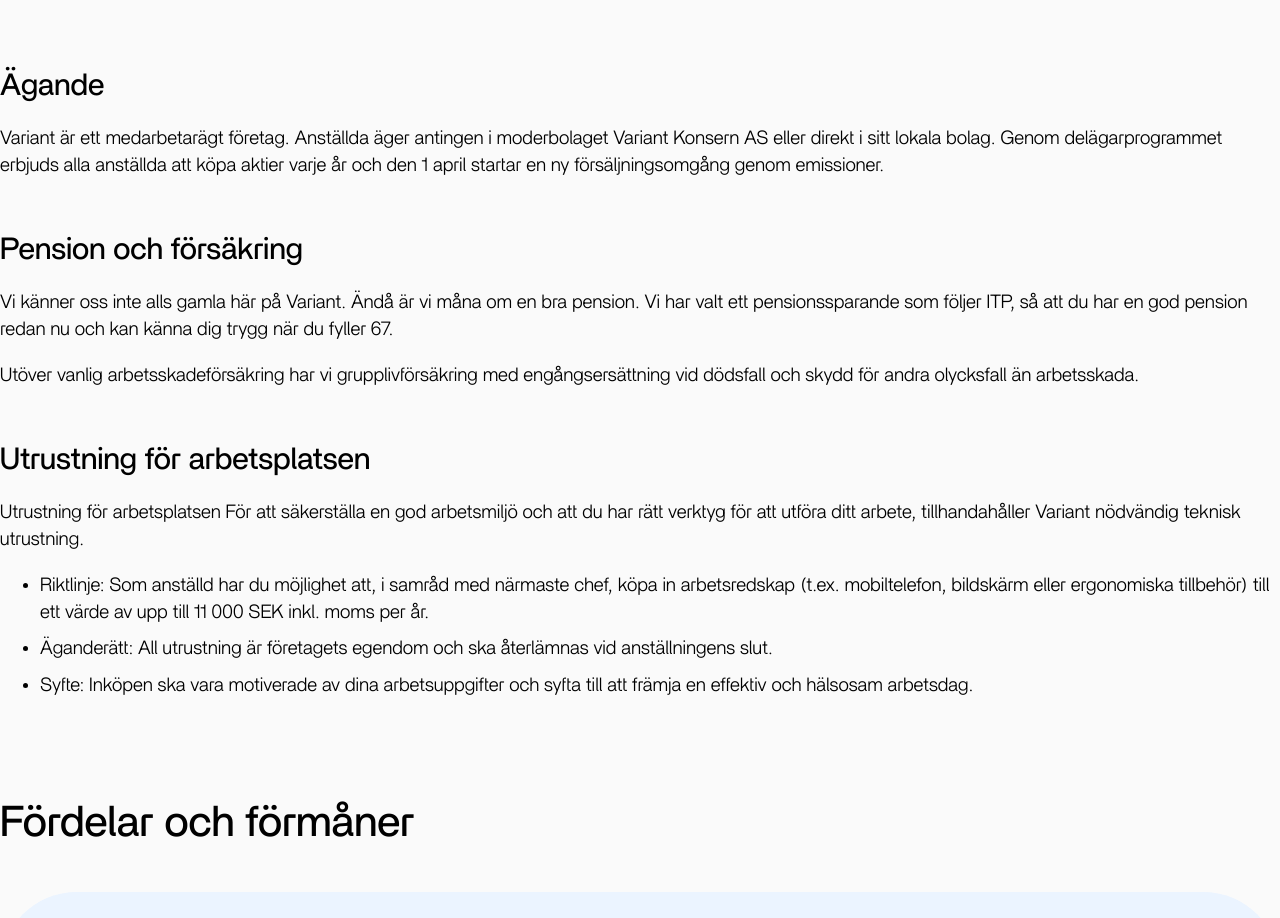
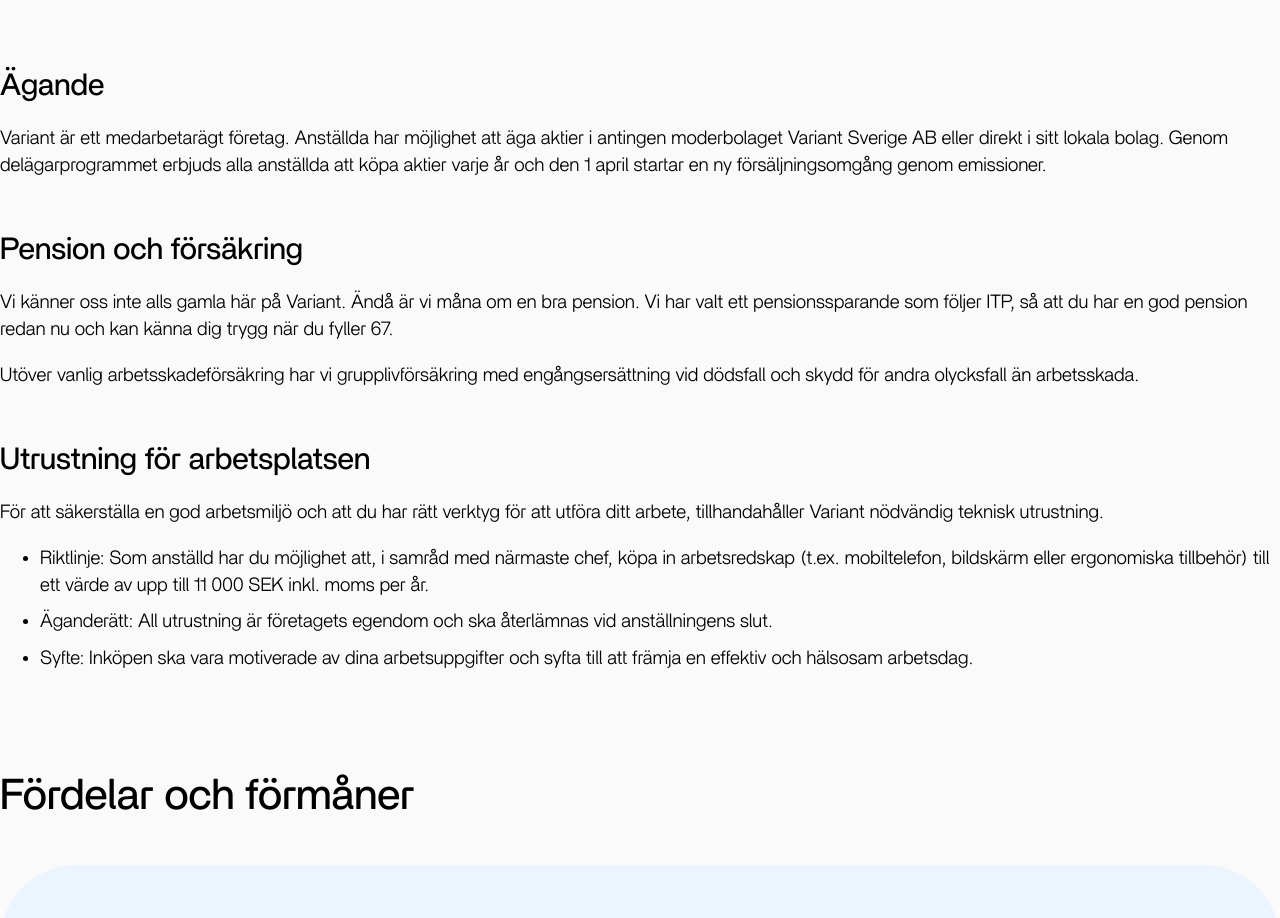
Before and after one commit to varianter/handbook-se, a Next.js app: page / in a window 1280 px wide. Shown: the part 8960-9878 px from the top of the page. Built offline with nearby package versions, Linux system fonts and the light colour scheme.

Commit message:
Update index.mdx
Refine sustainability and ownership sections for clarity and conciseness

```diff
--- a/pages/index.mdx
+++ b/pages/index.mdx
@@ -131,7 +131,7 @@
 
 #### Mijöpolicy
 
-Hållbarhet betyder väldigt mycket för oss. Det är jämställdhet i arbetslivet, en hållbar arbetsdag, och att se till planeten och dess resurser. Vi vill att de val vi gör begränsar vårt klimatavtryck. Vi ska skapa en kultur där vi är nyfikna, ställer frågor och gör bra val. Vi sätter upp årliga mål för att minska vår belastning på miljön, vi sorterar och följer upp vårt eget avfall, energiförbrukning och resor med flyg och bil. Hållbarhetschefen ansvarar för att följa upp och hantera detta.
+Hållbarhet betyder väldigt mycket för oss. Det är jämställdhet i arbetslivet, en hållbar arbetsdag, och att se till planeten och dess resurser. Vi vill att de val vi gör begränsar vårt klimatavtryck. Vi ska skapa en kultur där vi är nyfikna, ställer frågor och gör bra val. Vi sätter upp årliga mål för att minska vår belastning på miljön, vi sorterar och följer upp vårt eget avfall, energiförbrukning och resor med flyg och bil.
 
 #### Praktik och trainees
 
@@ -226,8 +226,7 @@
 
 ### Ägande
 
-Variant är ett medarbetarägt företag. Anställda äger antingen i moderbolaget Variant Konsern AS eller direkt i sitt lokala bolag. Genom delägarprogrammet erbjuds alla anställda
-att köpa aktier varje år och den 1 april startar en ny försäljningsomgång genom emissioner.
+Variant är ett medarbetarägt företag. Anställda har möjlighet att äga aktier i antingen moderbolaget Variant Sverige AB eller direkt i sitt lokala bolag. Genom delägarprogrammet erbjuds alla anställda att köpa aktier varje år och den 1 april startar en ny försäljningsomgång genom emissioner.
 
 ### Pension och försäkring
 
@@ -237,7 +236,7 @@
 
 ### Utrustning för arbetsplatsen
 
-Utrustning för arbetsplatsen För att säkerställa en god arbetsmiljö och att du har rätt verktyg för att utföra ditt arbete, tillhandahåller Variant nödvändig teknisk utrustning.
+För att säkerställa en god arbetsmiljö och att du har rätt verktyg för att utföra ditt arbete, tillhandahåller Variant nödvändig teknisk utrustning.
 * Riktlinje: Som anställd har du möjlighet att, i samråd med närmaste chef, köpa in arbetsredskap (t.ex. mobiltelefon, bildskärm eller ergonomiska tillbehör) till ett värde av upp till 11 000 SEK inkl. moms per år.
 * Äganderätt: All utrustning är företagets egendom och ska återlämnas vid anställningens slut.
 * Syfte: Inköpen ska vara motiverade av dina arbetsuppgifter och syfta till att främja en effektiv och hälsosam arbetsdag.
```
